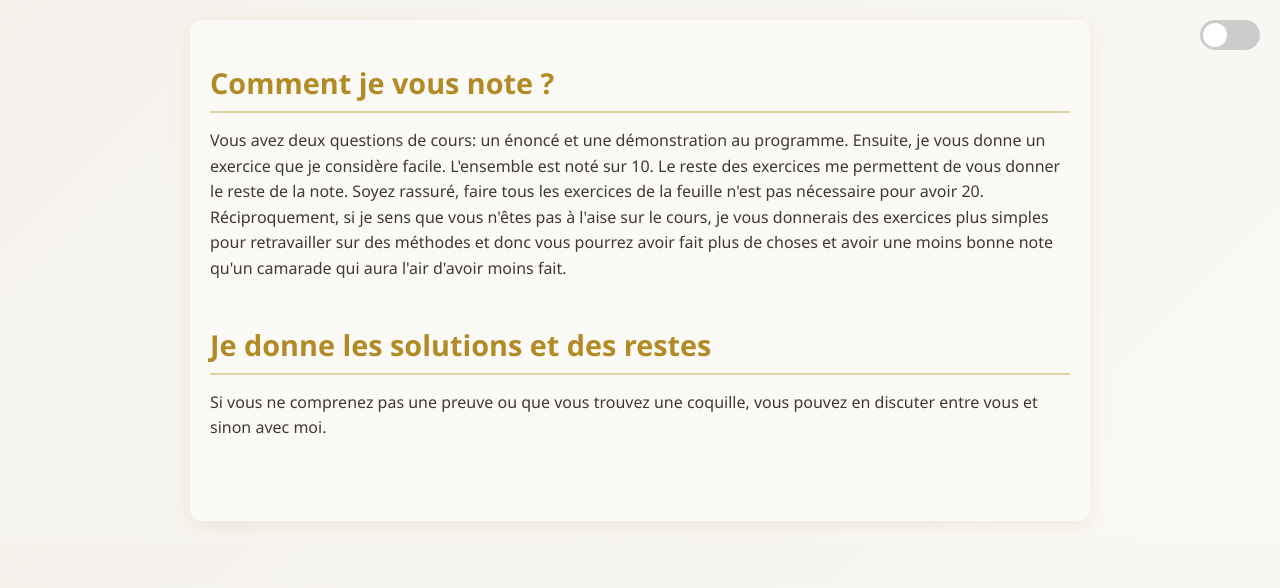
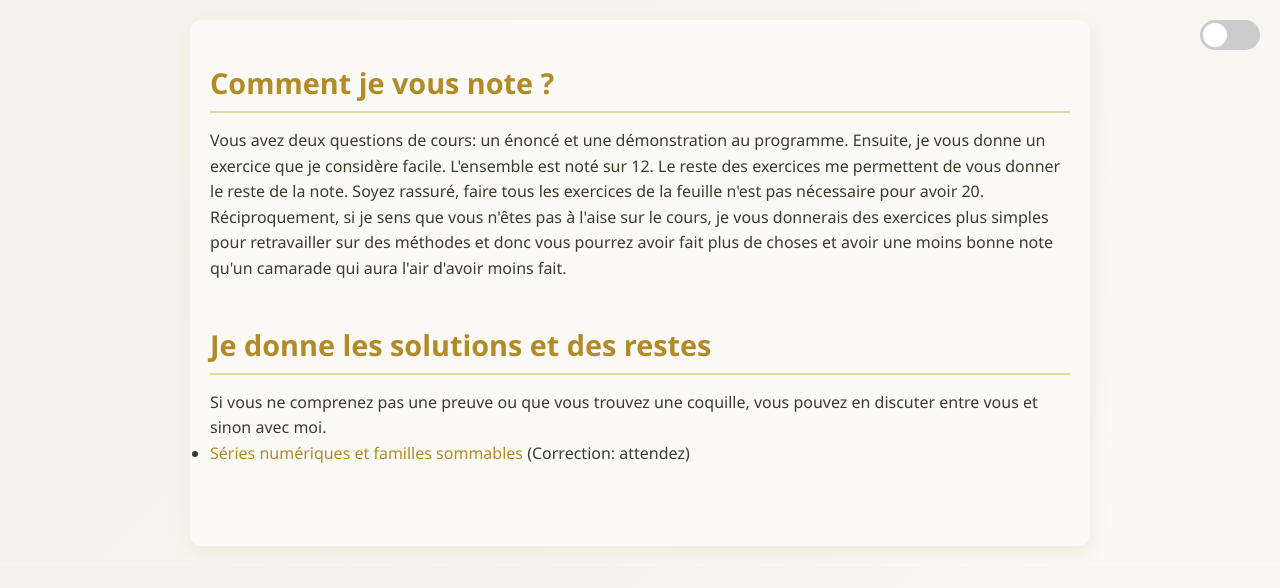
Before and after one commit to MJauberty/mjauberty.github.io, a plain HTML site: page colles/index.html in a window 1280 px wide. Drawn offline with Linux system fonts and the light colour scheme.

Commit message:
exercice 26/09

```diff
--- a/colles/index.html
+++ b/colles/index.html
@@ -15,7 +15,7 @@
         <h2>Comment je vous note ?</h2>
         <p>
         Vous avez deux questions de cours: un énoncé et une démonstration au programme.
-        Ensuite, je vous donne un exercice que je considère facile. L'ensemble est noté sur 10. Le reste des
+        Ensuite, je vous donne un exercice que je considère facile. L'ensemble est noté sur 12. Le reste des
         exercices me permettent de vous donner le reste de la note. Soyez rassuré, faire tous les exercices
         de la feuille n'est pas nécessaire pour avoir 20. Réciproquement, si je sens que vous n'êtes pas
         à l'aise sur le cours, je vous donnerais des exercices plus simples pour retravailler sur des
@@ -27,8 +27,12 @@
         <h2>Je donne les solutions et des restes</h2>
         <p>
             Si vous ne comprenez pas une preuve ou que vous trouvez une coquille, vous pouvez en discuter entre vous et sinon avec moi.
-
         </p>
+        <ul>
+          <li>
+            <a href = "planchesanscorrection.pdf">Séries numériques et familles sommables</a> (Correction: attendez)
+          </li>
+        </ul>
     </section>
     <script>
   const toggleBtn = document.getElementById("toggle-theme");
```
Also changed, not shown: 1 other file.
